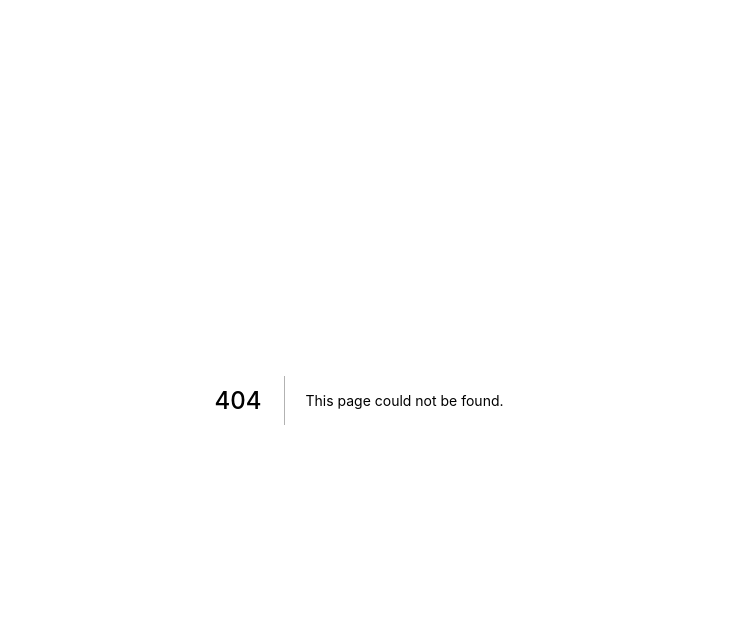
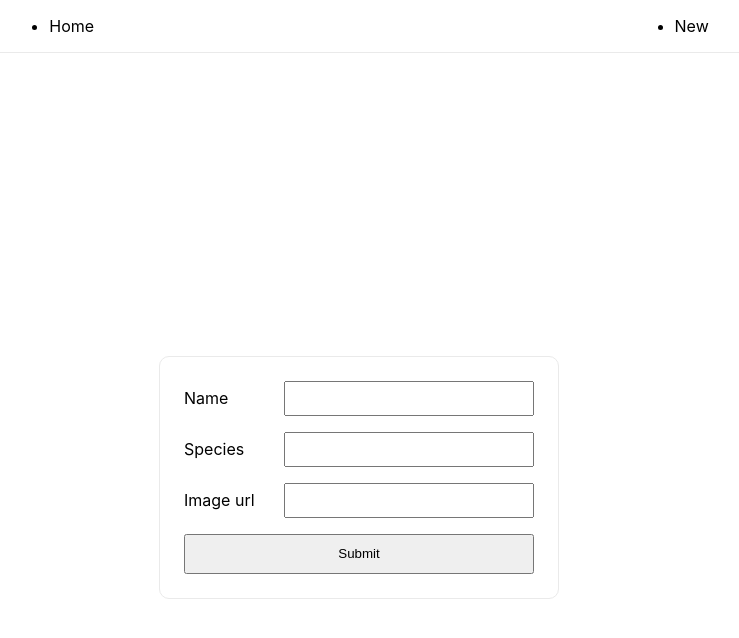
Before and after one commit to ValentinaBacherer/cats-project, a Next.js app: page /new in a window 1280 px wide. Before the commit this address had no page. Shown: the top 638 px of the page, without its empty margins (281-1020 px from the left). Built offline with nearby package versions, Linux system fonts and the light colour scheme.

Commit message:
conections to dbserver, model and basic setup

```diff
--- /dev/null
+++ b/components/Form.js
@@ -0,0 +1,91 @@
+import { useState } from "react";
+import Link from "next/link";
+import { useRouter } from "next/router";
+
+const Form = ({ catForm }) => {
+  const [cat, setCat] = useState(
+    catForm ?? {
+      imageUrl: "",
+      name: "",
+      species: "",
+    }
+  );
+  const router = useRouter();
+
+  console.log("Form", cat);
+
+  const handleSubmit = () => {
+    try {
+      const response = fetch("/api/cat", {
+        body: JSON.stringify(cat),
+        headers: {
+          Accept: "application/json",
+          "Content-Type": "application/json",
+        },
+        method: "POST",
+      });
+
+      if (!response.ok) {
+        throw new Error("New cat creation failed");
+      }
+
+      router.push("/");
+    } catch (error) {
+      console.error(`${error.name}: ${error.message}`);
+    }
+  };
+
+  const handleChange = (e) => {
+    const fieldName = e.target.name;
+    const value = e.target.value;
+
+    setCat({
+      ...cat,
+      [fieldName]: value,
+    });
+  };
+
+  return (
+    <div className="card" id="form-container">
+      <form id="cat-form">
+        <div className="form-line">
+          <label htmlFor="cat-name">Name</label>
+          <input
+            id="cat-name"
+            name="name" // same as catForm
+            onChange={handleChange}
+            type="text"
+            value={cat.name}
+          />
+        </div>
+        <div className="form-line">
+          <label htmlFor="cat-species">Species</label>
+          <input
+            id="cat-name"
+            name="species"
+            onChange={handleChange}
+            type="text"
+            value={cat.species}
+          />
+        </div>
+        <div className="form-line">
+          <label htmlFor="cat-image">Image url</label>
+          <input
+            id="cat-image"
+            name="imageUrl"
+            onChange={handleChange}
+            type="text"
+            value={cat.imageUrl}
+          />
+        </div>
+        <Link href="/">
+          <button className="btn" onClick={handleSubmit} type="submit">
+            Submit
+          </button>
+        </Link>
+      </form>
+    </div>
+  );
+};
+
+export default Form;
--- /dev/null
+++ b/components/Header.js
@@ -0,0 +1,18 @@
+import Link from "next/link";
+
+const Header = () => {
+  return (
+    <header id="header">
+      <ul>
+        <li>
+          <Link href="/">Home</Link>
+        </li>
+        <li>
+          <Link href="/new">New</Link>
+        </li>
+      </ul>
+    </header>
+  );
+};
+
+export default Header;
--- /dev/null
+++ b/models/Cat.js
@@ -0,0 +1,24 @@
+import mongoose from 'mongoose';
+
+/*
+ * Models are fancy constructors compiled from Schema
+ * definitions. (a class with wich we construct documents)
+ * An instance of a model is called a document.
+ * Models are responsible for creating and reading documents from
+ * the underlying MongoDB database.
+ */
+
+const catSchema = new mongoose.Schema({
+  imageUrl: {
+    required: true,
+    type: String,
+  },
+  name: {
+    maxlength: [25, 'The max length for name is 25 characters'],
+    required: [true, 'Please provide a name for the cat.'],
+    type: String,
+  },
+  species: String,
+});
+
+export default mongoose.models.Cat || mongoose.model('Cat', catSchema);
--- a/pages/_app.js
+++ b/pages/_app.js
@@ -1,7 +1,7 @@
-import '../styles/globals.css'
+import "../styles/globals.css";
 
-function MyApp({ Component, pageProps }) {
-  return <Component {...pageProps} />
-}
+const MyApp = ({ Component, pageProps }) => {
+  return <Component {...pageProps} />;
+};
 
-export default MyApp
+export default MyApp;
--- /dev/null
+++ b/pages/api/cat/index.js
@@ -0,0 +1,10 @@
+import Cat from "../../../models/Cat";
+import dbConnect from "../../../utils/dbConnect";
+
+const handler = async (req, res) => {
+  console.log("handler", req.method);
+  await dbConnect();
+  res.status(200).json({ name: "vale" });
+};
+
+export default handler;
--- /dev/null
+++ b/pages/new.js
@@ -0,0 +1,23 @@
+import Header from "../components/Header";
+import Form from "../components/Form";
+
+const NewCat = () => {
+  const emptyCat = {
+    imageUrl: "",
+    name: "",
+    species: "",
+  };
+
+  return (
+    <>
+      <Header />
+      <div className="container">
+        <div className="grid">
+          <Form catForm={emptyCat} />
+        </div>
+      </div>
+    </>
+  );
+};
+
+export default NewCat;
--- a/styles/globals.css
+++ b/styles/globals.css
@@ -14,3 +14,150 @@ a {
 * {
   box-sizing: border-box;
 }
+
+ul {
+  display: flex;
+  align-items: center;
+  justify-content: space-around;
+}
+header {
+  width: 100%;
+  border-bottom: 1px solid #eaeaea;
+}
+
+.form-line {
+  display: flex;
+  align-items: center;
+  justify-content: space-between;
+  margin-bottom: 1rem;
+}
+.container {
+  min-height: 100vh;
+  padding: 0 0.5rem;
+  display: flex;
+  flex-direction: column;
+  justify-content: center;
+  align-items: center;
+}
+
+.main {
+  padding: 5rem 0;
+  flex: 1;
+  display: flex;
+  flex-direction: column;
+  justify-content: center;
+  align-items: center;
+}
+
+.footer {
+  width: 100%;
+  height: 100px;
+  border-top: 1px solid #eaeaea;
+  display: flex;
+  justify-content: center;
+  align-items: center;
+}
+
+.footer img {
+  margin-left: 0.5rem;
+}
+
+.footer a {
+  display: flex;
+  justify-content: center;
+  align-items: center;
+}
+
+.title a {
+  color: #0070f3;
+  text-decoration: none;
+}
+
+.title a:hover,
+.title a:focus,
+.title a:active {
+  text-decoration: underline;
+}
+
+.title {
+  margin: 0;
+  line-height: 1.15;
+  font-size: 4rem;
+}
+
+.title,
+.description {
+  text-align: center;
+}
+
+.description {
+  line-height: 1.5;
+  font-size: 1.5rem;
+}
+
+.code {
+  background: #fafafa;
+  border-radius: 5px;
+  padding: 0.75rem;
+  font-size: 1.1rem;
+  font-family: Menlo, Monaco, Lucida Console, Liberation Mono, DejaVu Sans Mono,
+    Bitstream Vera Sans Mono, Courier New, monospace;
+}
+
+.grid {
+  display: flex;
+  align-items: center;
+  justify-content: center;
+  flex-wrap: wrap;
+  max-width: 800px;
+  margin-top: 3rem;
+}
+input {
+  min-width: 250px;
+  padding: 0.5rem;
+}
+.btn {
+  width: 100%;
+  height: 2.5rem;
+}
+
+.card {
+  margin: 1rem;
+  min-width: 400px;
+  padding: 1.5rem;
+  text-align: left;
+  color: inherit;
+  text-decoration: none;
+  border: 1px solid #eaeaea;
+  border-radius: 10px;
+  transition: color 0.15s ease, border-color 0.15s ease;
+}
+
+.card:hover,
+.card:focus,
+.card:active {
+  color: #0070f3;
+  border-color: #0070f3;
+}
+
+.card h3 {
+  margin: 0 0 1rem 0;
+  font-size: 1.5rem;
+}
+
+.card p {
+  margin: 0;
+  font-size: 1.25rem;
+  line-height: 1.5;
+}
+
+.logo {
+  height: 1em;
+}
+
+@media (max-width: 600px) {
+  .grid {
+    width: 100%;
+    flex-direction: column;
+  }
+}
--- /dev/null
+++ b/utils/dbConnect.js
@@ -0,0 +1,26 @@
+/* eslint-disable require-await */
+
+/*
+ * Op1. Returns a call to a function "connect", hence when calling it
+ *  from the API is an asyncronous function. "pending connection"
+ * Op2. Returns a connection
+ */
+
+import mongoose from 'mongoose';
+
+const dbConnect = async () => {
+  if (mongoose.connection.readyState >= 1) {
+    console.log(`Connected to ${process.env.LOCAL_DB}`);
+
+    return undefined;
+  }
+
+  return mongoose.connect(process.env.LOCAL_DB, {
+    useCreateIndex: true, // make Mongoose's default index build use createIndex() instead of ensureIndex()
+    useFindAndModify: false, // Set to false to use native findOneAndUpdate()
+    useNewUrlParser: true, // Underlying MongoDB newUrlParser
+    useUnifiedTopology: true, // Underlying MongoDB driver's new connection management engine
+  });
+};
+
+export default dbConnect;
```
Also changed, not shown: package.json (+40 -1 lines), pages/index.js (+36 -20 lines), 2 other files (tests, documents, lock files or other folders).
